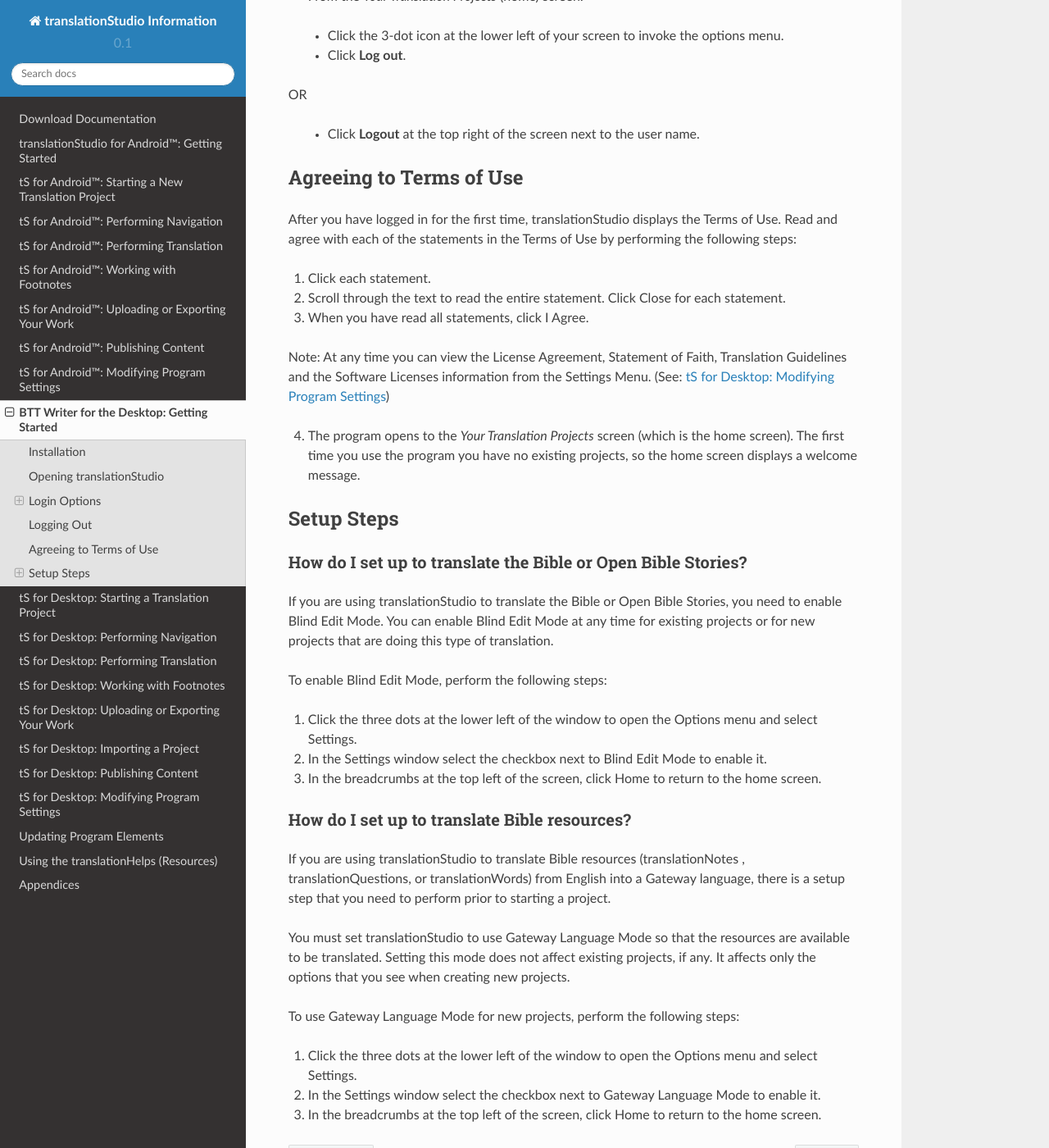
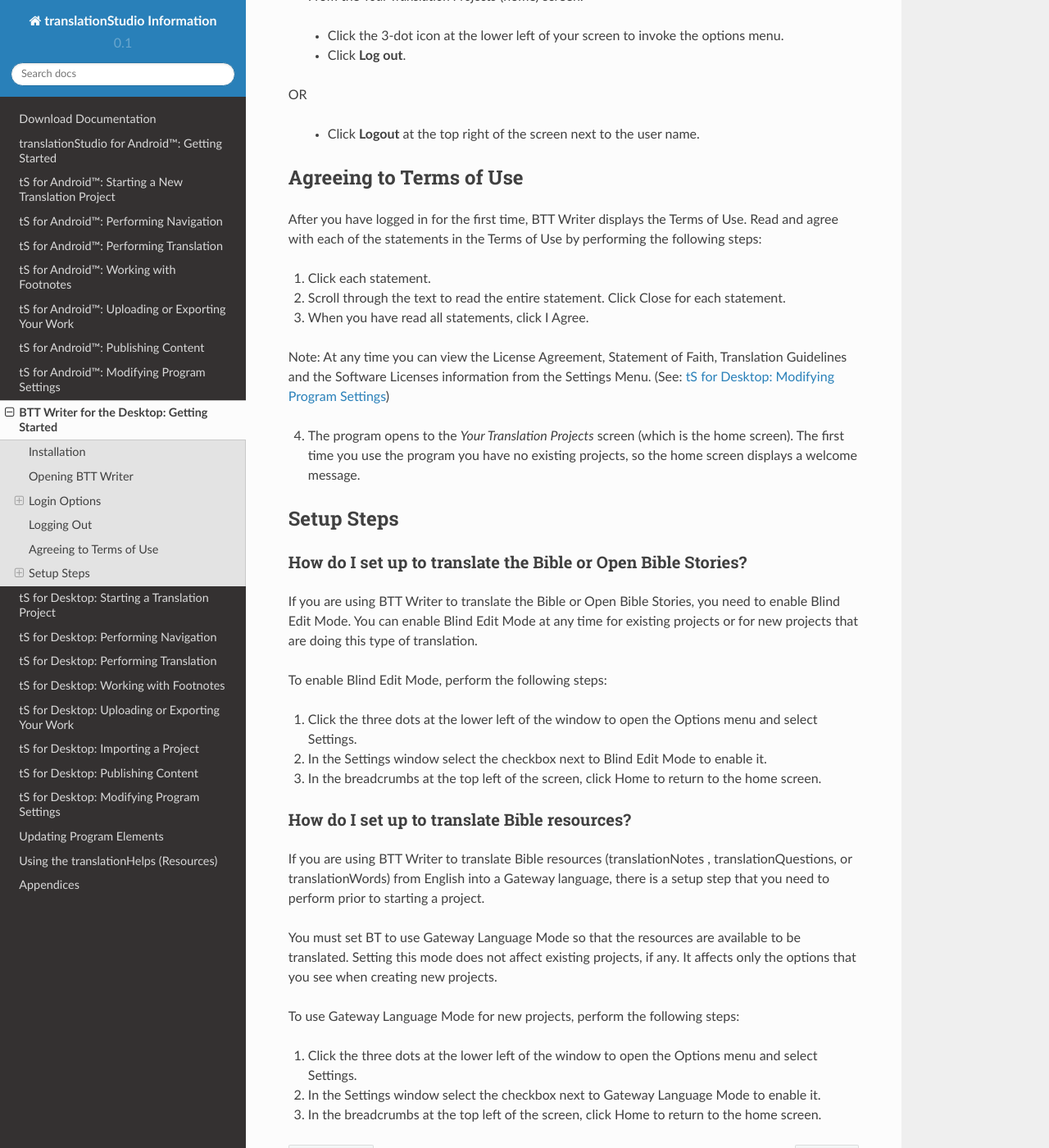
Before and after one commit to mondele/btt-writer-docs, a Sphinx documentation site: the page built from docs/desktop.rst, in a window 1280 px wide and 1400 px high, scrolled down 3114 px. Shown: the whole window at 82% size. Built offline with Sphinx 7.4.7 and the Read the Docs theme 2.0.0, drawn with Linux system fonts in a browser that asks for light colours; pages that are not in the unit, such as notebooks, are missing from menus; some of the changed text lies outside the part shown.

Commit message:
Update desktop.rst

```diff
--- a/docs/desktop.rst
+++ b/docs/desktop.rst
@@ -5,7 +5,7 @@
     :width: 180px
     :align: center
     :height: 200px
-    :alt: translationStudio for the Desktop
+    :alt: BTT Writer for the Desktop
 
 BTT Writer for the Desktop enables translators to do offline translating of the Bible or of Bible resources. It can be used for two purposes:
 
@@ -56,10 +56,10 @@
 
   13. At the *Completing the translationStudio Setup Wizard* window, click Finish to complete the installation.
 
-Opening translationStudio
+Opening BTT Writer
 ---------------------------------------------------
 
-Complete these steps to open translationStudio:
+Complete these steps to open BTT Writer:
 
   *	If you chose to create a desktop icon during installation, double-click the desktop icon.
 
@@ -67,14 +67,14 @@
 
     * Click the "start" icon on your computer or press the Windows key on your keyboard.
 
-    * Find translationStudio in the list of programs and click to open it.
+    * Find BTT Writer in the list of programs and click to open it.
 
 2.	Create or login to your account. See `Login Options`_ for more information.
 
 Login Options
 -------------
 
-When translationStudio first opens, you are presented with a request to create or log in to an account.
+When BTT Writer first opens, you are presented with a request to create or log in to an account.
 There are two types of accounts that you can use:
 
 * **Offline Account** – user has full use of the program except for uploading to Door43. You may want to start with an offline account and then switch to a Door43 account later when you want to upload your work (the work is attached to the device, not to the account).
@@ -110,7 +110,7 @@
 
 3.	Click the **Email Address** line to enter your email address.
 
-4.	Enter your name or pseudonym in the **Login name** field. This is your Door43 user name that you will use to log in to Door43 and to the translationStudio app. If you used a pseudonym in step (2) above, enter the same pseudonym here.
+4.	Enter your name or pseudonym in the **Login name** field. This is your Door43 user name that you will use to log in to Door43 and to the BTT Writer program. If you used a pseudonym in step (2) above, enter the same pseudonym here.
 
 5.	Enter a password in both fields. Click **Show Passwords** at the bottom of the screen to display the passwords.
 
@@ -121,7 +121,7 @@
 Logging Out
 -----------
 
-You do not need to log out of the app before you close it. If you do not log out, when you reopen translationStudio you will still be logged in.
+You do not need to log out of the app before you close it. If you do not log out, when you reopen BTT Writer you will still be logged in.
 
 However, you may want to log out to change the logged-in user. For example, you may do your work offline with an offline account, but when you want to upload your work you need to use a Door43 account.
 
@@ -140,7 +140,7 @@
 Agreeing to Terms of Use
 -------------------------------
 
-After you have logged in for the first time, translationStudio displays the Terms of Use. Read and agree with each of the statements in the Terms of Use by performing the following steps:
+After you have logged in for the first time, BTT Writer displays the Terms of Use. Read and agree with each of the statements in the Terms of Use by performing the following steps:
 
 1.	Click each statement.
 
@@ -158,7 +158,7 @@
 How do I set up to translate the Bible or Open Bible Stories?
 ^^^^^^^^^^^^^^^^^^^^^^^^^^^^^^^^^^^^^^^^^^^^^^^^^^^^^^^^^^^^^^
 
-If you are using translationStudio to translate the Bible or Open Bible Stories, you need to enable Blind Edit Mode. You can enable Blind Edit Mode at any time for existing projects or for new projects that are doing this type of translation.
+If you are using BTT Writer to translate the Bible or Open Bible Stories, you need to enable Blind Edit Mode. You can enable Blind Edit Mode at any time for existing projects or for new projects that are doing this type of translation.
 
 To enable Blind Edit Mode, perform the following steps:
 
@@ -171,9 +171,9 @@
 How do I set up to translate Bible resources?
 ^^^^^^^^^^^^^^^^^^^^^^^^^^^^^^^^^^^^^^^^^^^^^
 
-If you are using translationStudio to translate Bible resources (translationNotes , translationQuestions, or translationWords) from English into a Gateway language, there is a setup step that you need to perform prior to starting a project.
+If you are using BTT Writer to translate Bible resources (translationNotes , translationQuestions, or translationWords) from English into a Gateway language, there is a setup step that you need to perform prior to starting a project.
 
-You must set translationStudio to use Gateway Language Mode so that the resources are available to be translated. Setting this mode does not affect existing projects, if any. It affects only the options that you see when creating new projects.
+You must set BT to use Gateway Language Mode so that the resources are available to be translated. Setting this mode does not affect existing projects, if any. It affects only the options that you see when creating new projects.
 
 To use Gateway Language Mode for new projects, perform the following steps:
 
```
